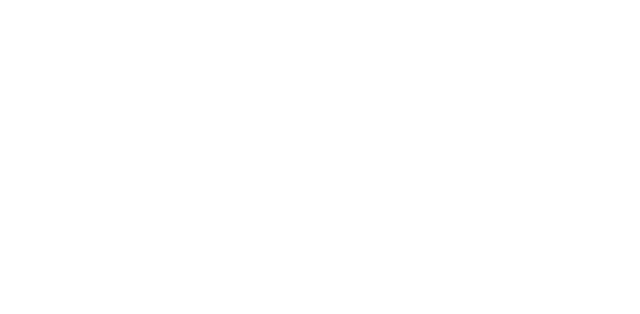
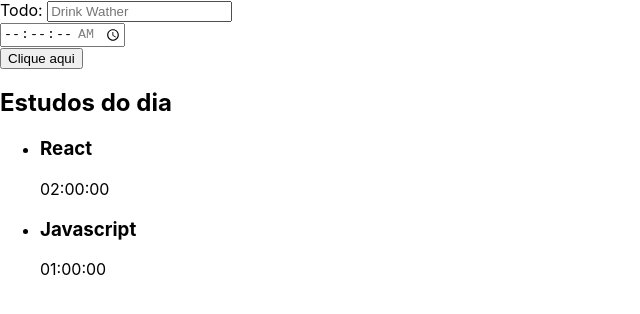
Before and after one commit to Guilhercs/Estudos-react, a React (Create React App) app: page / in a window 1280 px wide. Shown: the top 314 px of the page, without its empty margins (0-640 px from the left). Built offline with nearby package versions, Linux system fonts and the light colour scheme.

Commit message:
feature(components): button, forms and list

```diff
--- a/src/App.tsx
+++ b/src/App.tsx
@@ -1,8 +1,14 @@
 import React from "react";
+import Forms from "./components/forms";
+import List from "./components/list";
 
 function App() {
-  return <div className="App">
-  </div>;
+  return (
+    <div className="App">
+      <Forms />
+      <List />
+    </div>
+  );
 }
 
 export default App;
--- /dev/null
+++ b/src/components/button/index.tsx
@@ -0,0 +1,7 @@
+import React from "react";
+
+export default class Button extends React.Component {
+  render() {
+    return <button>Clique aqui</button>;
+  }
+}
--- /dev/null
+++ b/src/components/forms/index.tsx
@@ -0,0 +1,37 @@
+import React from "react";
+import Button from "../button";
+
+export default class Formulario extends React.Component {
+  render() {
+    return (
+      <form>
+        <div>
+          <label htmlFor="tarefa">Todo: </label>
+          <input
+            type="text"
+            name="tarefa"
+            id="tarefa"
+            placeholder="Drink Wather"
+            required
+          />
+        </div>
+        <div>
+          <label
+            htmlFor="tempo
+          "
+          ></label>
+          <input
+            type="time"
+            step="1"
+            name="tempo"
+            id="tempo"
+            min="00:00:00"
+            max="01:30:00"
+            required
+          />
+        </div>
+        <Button />
+      </form>
+    );
+  }
+}
--- /dev/null
+++ b/src/components/list/index.tsx
@@ -0,0 +1,27 @@
+import React from "react";
+
+export default function List() {
+  const tarefas = [
+    {
+      tarefa: "React",
+      tempo: "02:00:00",
+    },
+    {
+      tarefa: "Javascript",
+      tempo: "01:00:00",
+    },
+  ];
+  return (
+    <aside>
+      <h2>Estudos do dia</h2>
+      <ul>
+        {tarefas.map((item, index) => (
+          <li key={index}>
+            <h3>{item.tarefa}</h3>
+            <span>{item.tempo}</span>
+          </li>
+        ))}
+      </ul>
+    </aside>
+  );
+}
```
